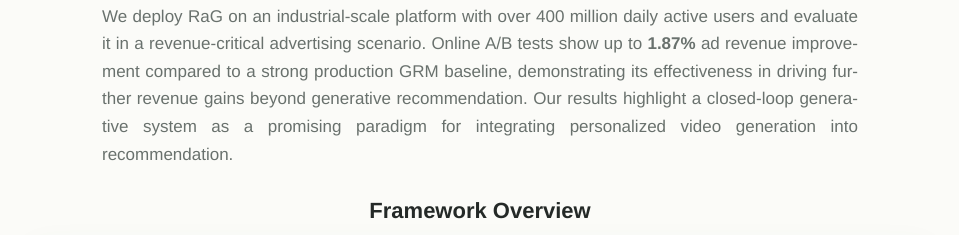
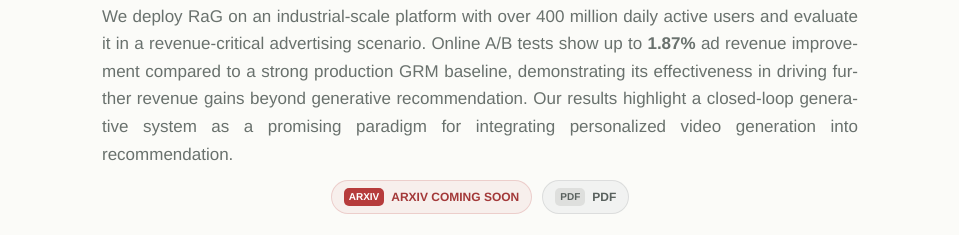
Before and after one commit to Recommendation-as-Generation/Recommendation-as-Generation.github.io, a website: page index.html in a window 1280 px wide. Shown: the part 1081-1316 px from the top of the page, without its empty margins (160-1119 px from the left). Drawn offline with Linux system fonts and the light colour scheme.

Commit message:
Add paper action buttons

```diff
--- a/index.html
+++ b/index.html
@@ -3,7 +3,7 @@
   <head>
     <meta charset="utf-8">
     <meta name="viewport" content="width=device-width, initial-scale=1">
-    <link rel="stylesheet" href="styles.css?v=framework-detail-left-2">
+    <link rel="stylesheet" href="styles.css?v=paper-actions-1">
   </head>
   <body>
     <main class="shell">
@@ -26,6 +26,16 @@
           <p class="paper-abstract">
             We deploy RaG on an industrial-scale platform with over 400 million daily active users and evaluate it in a revenue-critical advertising scenario. Online A/B tests show up to <strong>1.87%</strong> ad revenue improvement compared to a strong production GRM baseline, demonstrating its effectiveness in driving further revenue gains beyond generative recommendation. Our results highlight a closed-loop generative system as a promising paradigm for integrating personalized video generation into recommendation.
           </p>
+          <div class="paper-actions" aria-label="Paper links">
+            <button class="paper-action paper-action-arxiv" type="button" disabled>
+              <span class="paper-action-icon">arXiv</span>
+              <span>arxiv coming soon</span>
+            </button>
+            <a class="paper-action paper-action-pdf" href="assets/2026Kuaishou_RecommendationSystems.pdf">
+              <span class="paper-action-icon">PDF</span>
+              <span>PDF</span>
+            </a>
+          </div>
         </div>
 
         <figure class="framework-figure">
--- a/styles.css
+++ b/styles.css
@@ -117,6 +117,69 @@ body {
 
 .paper-abstract:last-child {
   margin-bottom: 0;
+}
+
+.paper-actions {
+  display: flex;
+  justify-content: center;
+  gap: 10px;
+  margin-top: 8px;
+}
+
+.paper-action {
+  display: inline-flex;
+  align-items: center;
+  gap: 7px;
+  min-height: 32px;
+  padding: 7px 12px;
+  border: 1px solid rgba(36, 41, 39, 0.1);
+  border-radius: 999px;
+  color: var(--muted);
+  background: #f2f3f2;
+  font: inherit;
+  font-size: 12px;
+  font-weight: 700;
+  line-height: 1;
+  text-decoration: none;
+  text-transform: uppercase;
+}
+
+.paper-action:disabled {
+  cursor: default;
+}
+
+.paper-action-icon {
+  display: inline-flex;
+  align-items: center;
+  justify-content: center;
+  min-width: 28px;
+  height: 18px;
+  padding: 0 5px;
+  border-radius: 5px;
+  font-size: 10px;
+  font-weight: 800;
+  line-height: 1;
+}
+
+.paper-action-arxiv {
+  border-color: rgba(178, 36, 36, 0.16);
+  color: #a33939;
+  background: rgba(178, 36, 36, 0.055);
+}
+
+.paper-action-arxiv .paper-action-icon {
+  color: #fff;
+  background: #b63b3b;
+}
+
+.paper-action-pdf {
+  color: #59615e;
+  background: #f1f2f1;
+}
+
+.paper-action-pdf .paper-action-icon {
+  color: #59615e;
+  background: #dedfdd;
 }
 
 .framework-figure {
```
Also changed, not shown: 1 other file.
